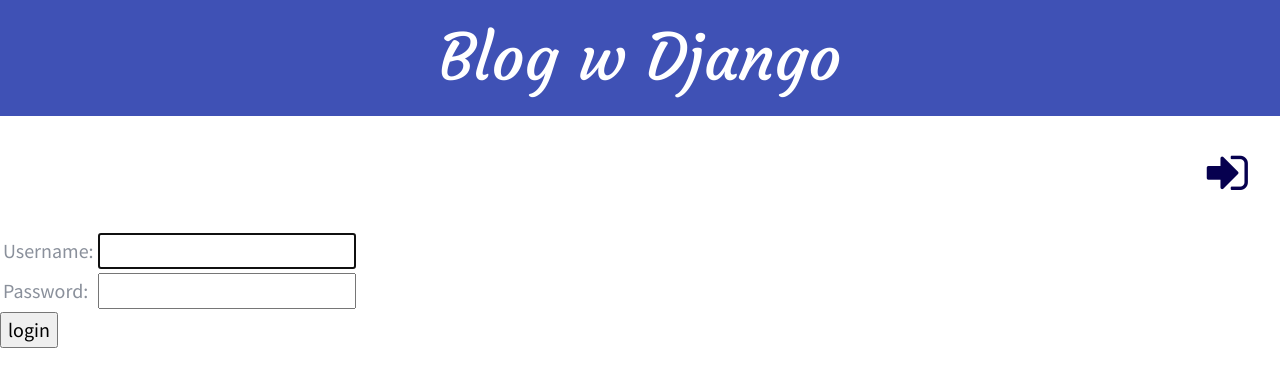
After one commit to tomwiet/django, a Django app: page /accounts/login/ in a window 1280 px wide. The commit adds this page. Shown: the top 387 px of the page. Run offline with Django 3.2, Linux system fonts and the light colour scheme.

Commit message:
add users logging

```diff
--- a/blog/templates/blog/base.html
+++ b/blog/templates/blog/base.html
@@ -9,15 +9,27 @@
     <link rel="stylesheet" href="http://www.w3schools.com/lib/w3.css">
     <link rel="stylesheet" href="{% static 'css/style.css' %}">
     <link href="https://fonts.googleapis.com/icon?family=Material+Icons" rel="stylesheet">
+    <link rel="stylesheet" href="https://cdnjs.cloudflare.com/ajax/libs/font-awesome/4.7.0/css/font-awesome.min.css">
 
 </head>
 <body>
 <div class="w3-container w3-center w3-indigo">
     <h1><a class="w3-courgette w3-jumbo" href="/" style="text-decoration: none">Blog w Django</a></h1>
-    {% if user.is_authenticated %}
-    <a class="w3-right w3-margin" href="{% url 'post_new' %}"><span class="material-icons" style="font-size:48px; color: #06004f">add_circle</span></a>
-    <a class="w3-right w3-margin" href="{% url 'post_draft_list' %}"><span class="material-icons" style="font-size:48px; color: #06004f">mode_edit</span></a>
-    {% endif %}
+</div>
+<div class="w3-panel">
+  {% if user.is_authenticated %}
+            <a class="w3-right w3-margin" href="{% url 'post_new' %}">
+              <span class="fa fa-plus-square-o" style="font-size:48px; color: #06004f"></span>
+            </a>
+            <a class="w3-right w3-margin" href="{% url 'post_draft_list' %}">
+              <span class="fa fa-pencil-square-o" style="font-size:48px; color: #06004f"></span>
+            </a>
+            <p>Hello {{ user.username }} <small>(<a href="{% url 'logout' %}">Log out</a>)</small></p>
+    {% else %}
+            <a class="w3-right w3-margin" href="{% url 'login' %}">
+              <span class="fa fa-sign-in" style="font-size:48px; color: #06004f"></span>
+            </a>
+  {% endif %}
 </div>
 
   {% block content %}
--- a/blog/templates/blog/post_edit.html
+++ b/blog/templates/blog/post_edit.html
@@ -4,6 +4,7 @@
     <h1>New post</h1>
     <form method="POST" class="w3-container">{% csrf_token %}
         {{ form.as_p }}
-        <button  class="w3-btn w3-indigo" type="submit">Save</button>
+        <a class="w3-btn w3-indigo w3-right w3-margin" href="{% url 'post_draft_list' %}">Anuluj</a>
+        <button  class="w3-btn w3-indigo w3-right w3-margin" type="submit">Save</button>
     </form>
 {% endblock %}
--- /dev/null
+++ b/blog/templates/registration/login.html
@@ -0,0 +1,24 @@
+{% extends "blog/base.html" %}
+
+{% block content %}
+    {% if form.errors %}
+        <p>Your username and password didn't match. Please try again.</p>
+    {% endif %}
+
+    <form method="post" action="{% url 'login' %}">
+    {% csrf_token %}
+        <table>
+        <tr>
+            <td >{{ form.username.label_tag }}</td>
+            <td>{{ form.username }}</td>
+        </tr>
+        <tr>
+            <td>{{ form.password.label_tag }}</td>
+            <td>{{ form.password }}</td>
+        </tr>
+        </table>
+
+        <input type="submit" value="login" />
+        <input type="hidden" name="next" value="{{ next }}" />
+    </form>
+{% endblock %}
--- a/blog/views.py
+++ b/blog/views.py
@@ -1,4 +1,5 @@
 from django.shortcuts import render, get_object_or_404, redirect
+from django.contrib.auth.decorators import login_required
 from django.utils import timezone
 from .models import Post
 from .forms import PostForm
@@ -12,6 +13,7 @@ def post_detail(request, pk):
     post = get_object_or_404(Post,pk=pk)
     return render(request, 'blog/post_detail.html',{'post':post})
 
+@login_required
 def post_new(request):
     if request.method == "POST":
         form = PostForm(request.POST)
@@ -23,7 +25,7 @@ def post_new(request):
     else:
         form = PostForm()
     return render(request, 'blog/post_edit.html', {'form': form})
-
+@login_required
 def post_edit(request, pk):
     post = get_object_or_404(Post, pk=pk)
     if request.method == "POST":
@@ -37,6 +39,7 @@ def post_edit(request, pk):
         form = PostForm(instance=post)
     return render(request, 'blog/post_edit.html', {'form': form})
 
+@login_required
 def post_draft_list(request):
     posts = Post.objects.filter(published_date__isnull=True).order_by('created_date')
     return render(request, 'blog/post_draft_list.html', {'posts': posts})
@@ -50,6 +53,7 @@ def publish(self):
     self.published_date = timezone.now()
     self.save()
 
+@login_required
 def post_remove(request, pk):
     post = get_object_or_404(Post, pk=pk)
     post.delete()
--- a/static/css/style.css
+++ b/static/css/style.css
@@ -22,6 +22,12 @@ body {
   font-size: 28px;
 }
 
+.draft-post-title{
+  text-decoration: none;
+  color: #aaaaaaa;
+  font-size: 28px;
+}
+
 a.post-title : visited {
 
 color: #ffffff;
--- a/ttsite/settings.py
+++ b/ttsite/settings.py
@@ -131,3 +131,5 @@ STATIC_ROOT = os.path.join(BASE_DIR, 'public', 'static')
 STATICFILES_DIRS = (
     os.path.join(BASE_DIR, "static"),
 )
+
+LOGIN_REDIRECT_URL = '/'
--- a/ttsite/urls.py
+++ b/ttsite/urls.py
@@ -15,8 +15,11 @@ Including another URLconf
 """
 from django.conf.urls import url, include
 from django.contrib import admin
+from django.contrib.auth import views
 
 urlpatterns = [
     url(r'^admin/', admin.site.urls),
+    url(r'^accounts/login/$', views.login, name='login'),
+    url(r'^accounts/logout/$', views.logout, name='logout', kwargs={'next_page': '/'}),
     url(r'', include('blog.urls')),
 ]
```
Also changed, not shown: blog/templates/blog/post_draft_list.html (+5 -4 lines).
